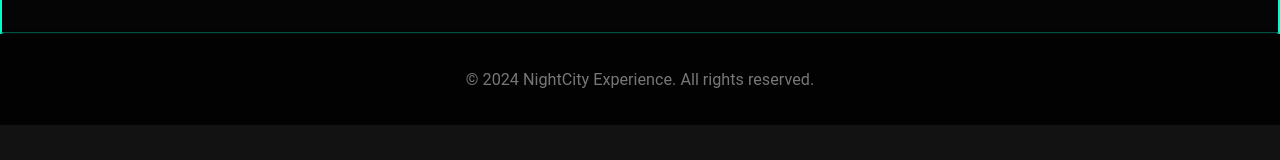
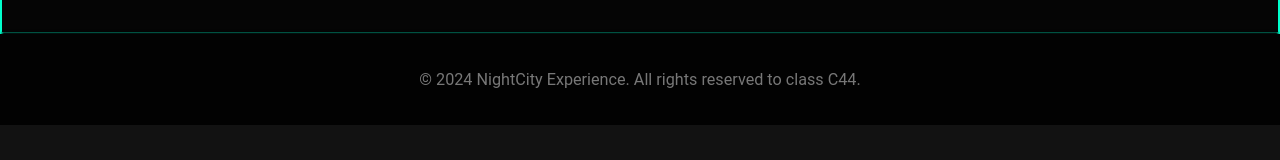
Before and after one commit to suntop6/nightcity-reataurant, a plain HTML site: page about.html in a window 1280 px wide. Shown: the part 508-668 px from the top of the page. Drawn offline with Linux system fonts and the light colour scheme.

Commit message:
Update about.html

```diff
--- a/about.html
+++ b/about.html
@@ -6,20 +6,18 @@
     <title>About Us - NightCity Restaurant</title>
     <link rel="stylesheet" href="styles.css">
     <style>
-        /* Global Styles */
         body {
             margin: 0;
             padding: 0;
             font-family: 'Roboto', sans-serif;
-            background-color: #121212; /* لون داكن */
-            background-image: url('pexels-lexi-lauwers-1431940-2921137.jpg'); /* إضافة خلفية */
-            background-size: cover; /* تغطية كاملة */
-            background-repeat: no-repeat; /* عدم تكرار الصورة */
+            background-color: #121212;
+            background-image: url('img/preview\ -\ Copy.jpg');
+            background-size: cover;
+            background-repeat: no-repeat;
             color: #e0e0e0;
             overflow-x: hidden;
         }
 
-        /* Header Styles */
         header {
             position: fixed;
             width: 100%;
@@ -63,7 +61,6 @@
             transform: scale(1.1);
         }
 
-        /* Main Content Styles */
         .intro {
             text-align: center;
             padding: 100px 20px;
@@ -91,7 +88,6 @@
             text-shadow: 0 0 5px #c0c0c0;
         }
 
-        /* Footer Styles */
         footer {
             text-align: center;
             padding: 20px;
@@ -123,7 +119,7 @@
     </main>
 
     <footer>
-        <p>© 2024 NightCity Experience. All rights reserved.</p>
+        <p>© 2024 NightCity Experience. All rights reserved to class C44.</p>
     </footer>
 </body>
 </html>
```
